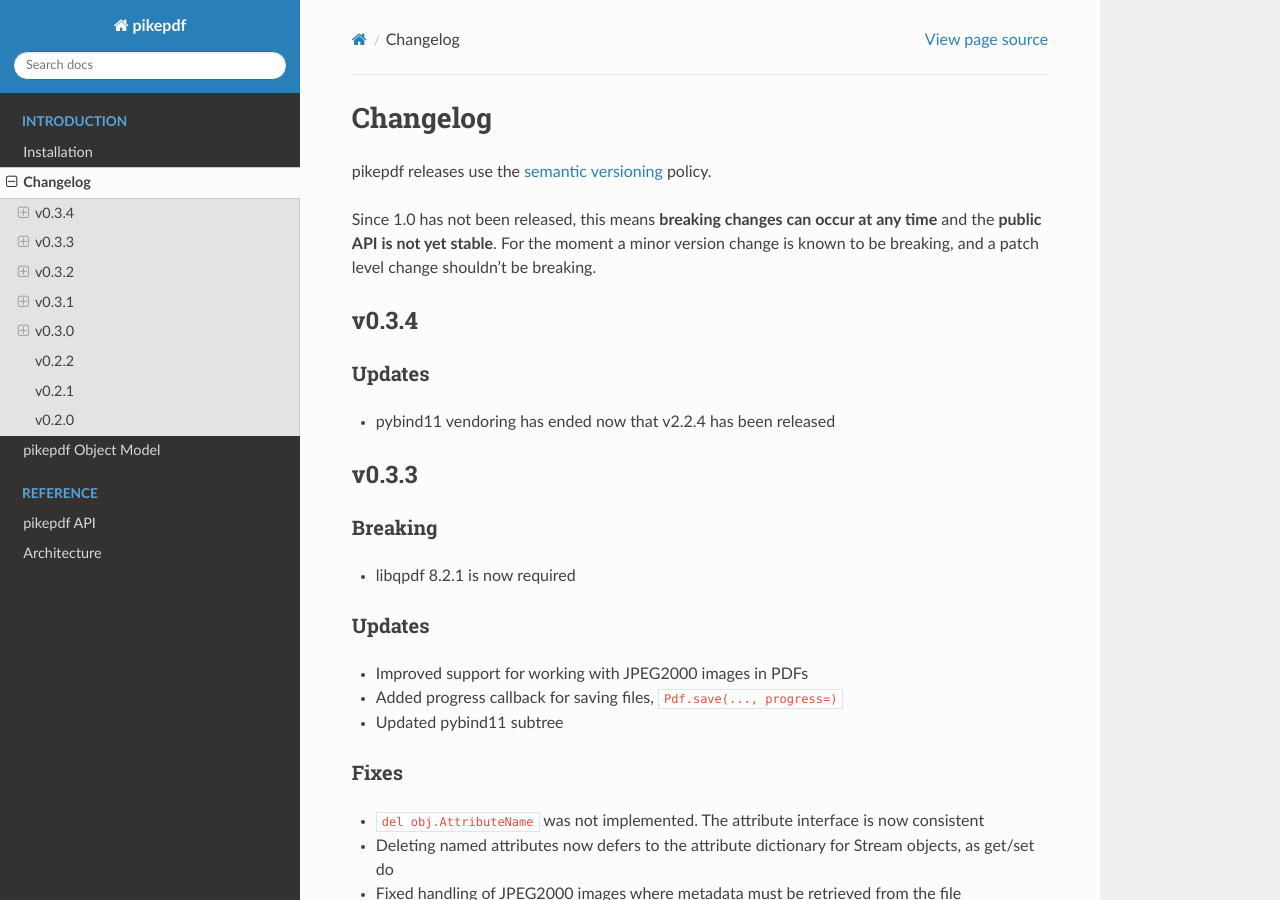
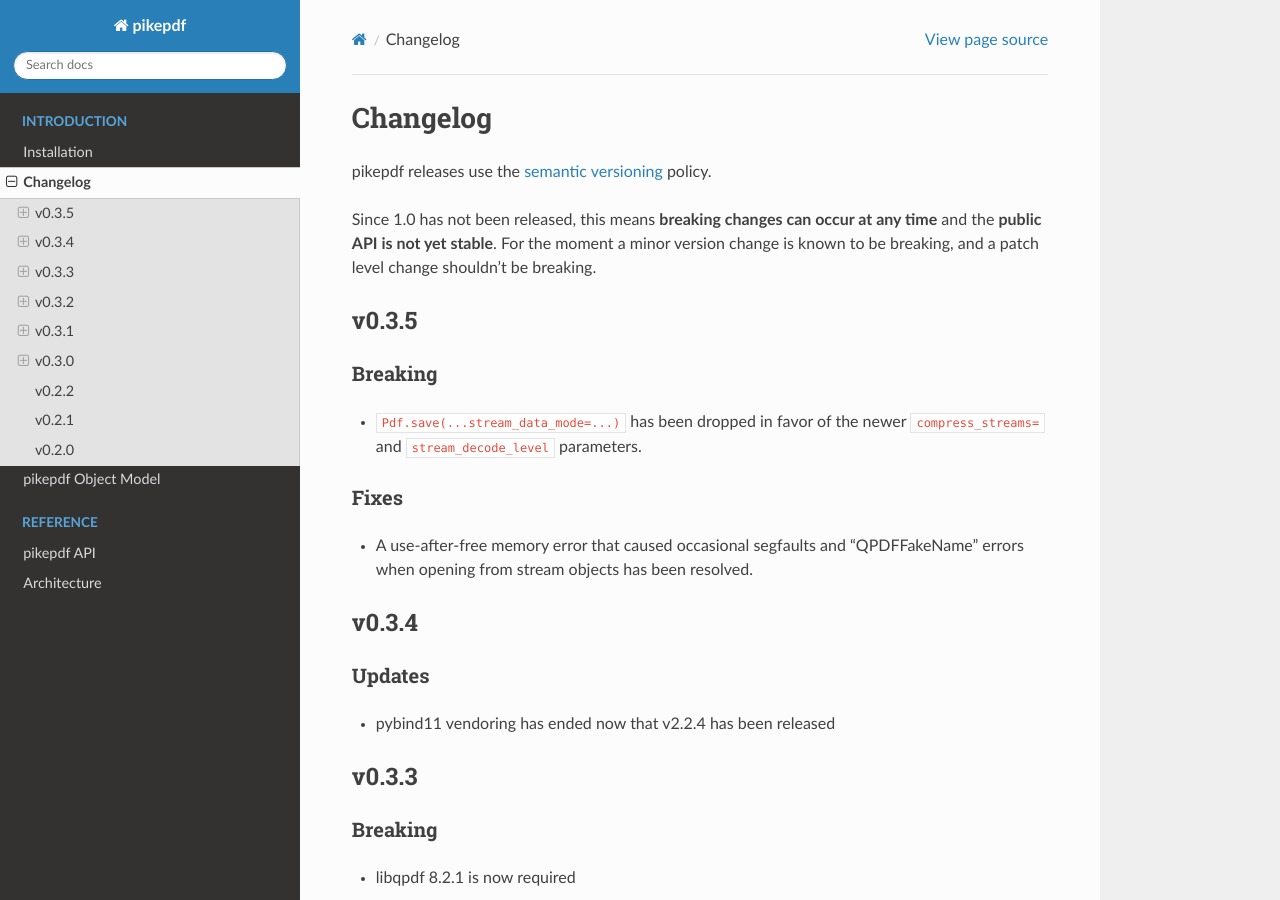
Before and after one commit to pikepdf/pikepdf, a Sphinx documentation site: the page built from docs/changelog.rst, in a window 1280 px wide and 900 px high. Built offline with Sphinx 7.4.7 and the Read the Docs theme 2.0.0, drawn with Linux system fonts in a browser that asks for light colours; pages that are not in the unit, such as notebooks, are missing from menus; the version number could not be read and is left out.

Commit message:
v0.3.5 notes

```diff
--- a/docs/changelog.rst
+++ b/docs/changelog.rst
@@ -7,6 +7,19 @@
 
 Since 1.0 has not been released, this means **breaking changes can occur at any time** and the **public API is not yet stable**. For the moment a minor version change is known to be breaking, and a patch level change shouldn't be breaking.
 
+
+v0.3.5
+======
+
+Breaking
+--------
+
+* ``Pdf.save(...stream_data_mode=...)`` has been dropped in favor of the newer ``compress_streams=`` and ``stream_decode_level`` parameters.
+
+Fixes
+-----
+
+* A use-after-free memory error that caused occasional segfaults and "QPDFFakeName" errors when opening from stream objects has been resolved.
 
 v0.3.4
 ======
```
